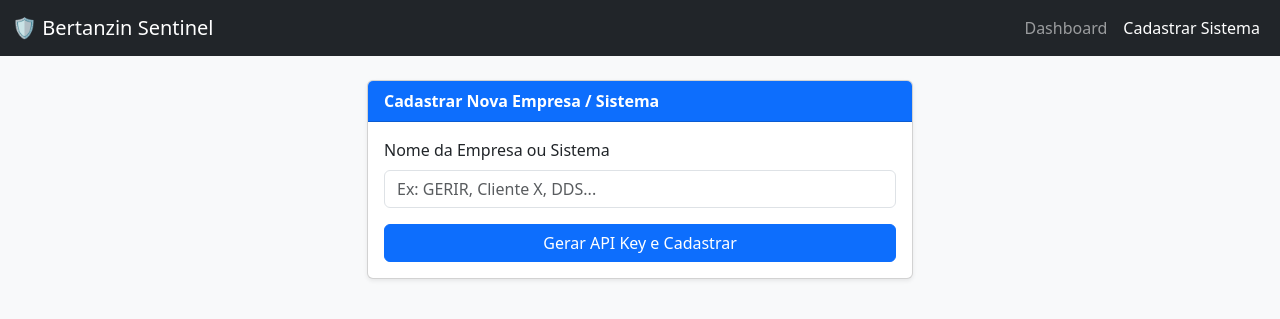
After one commit to pedrobertanzin-design/bertanzin-sentinel, a PHP site: page /bertanzin-sentinel/novo_sistema.php in a window 1280 px wide. The commit adds this page. Shown: the top 319 px of the page. Run offline with PHP 8.4, Linux system fonts and the light colour scheme; some libraries are stand-ins or nearby versions.

Commit message:
feat: adiciona tela de cadastro de sistemas e geracao de api keys

```diff
--- a/index.php
+++ b/index.php
@@ -55,7 +55,11 @@ $metricas = $stmtMetricas->fetchAll(PDO::FETCH_ASSOC);
 
 <nav class="navbar navbar-expand-lg navbar-dark bg-dark mb-4">
     <div class="container-fluid">
-        <a class="navbar-brand" href="#">🛡️ Bertanzin Sentinel</a>
+        <a class="navbar-brand" href="index.php">🛡️ Bertanzin Sentinel</a>
+        <div class="navbar-nav">
+            <a class="nav-link active" href="index.php">Dashboard</a>
+            <a class="nav-link" href="novo_sistema.php">Cadastrar Sistema</a>
+        </div>
     </div>
 </nav>
 
--- /dev/null
+++ b/novo_sistema.php
@@ -0,0 +1,89 @@
+<?php
+$env = parse_ini_file(__DIR__ . '/.env');
+
+try {
+    $pdo = new PDO("mysql:host={$env['DB_HOST']};dbname={$env['DB_NAME']};charset=utf8mb4", $env['DB_USER'], $env['DB_PASS']);
+    $pdo->setAttribute(PDO::ATTR_ERRMODE, PDO::ERRMODE_EXCEPTION);
+} catch (PDOException $e) {
+    die("Erro de conexão: " . $e->getMessage());
+}
+
+$mensagem = '';
+$novaKey = '';
+
+// Processa o formulário quando enviado
+if ($_SERVER['REQUEST_METHOD'] === 'POST' && isset($_POST['nome'])) {
+    $nome = trim($_POST['nome']);
+
+    if (!empty($nome)) {
+        // Gera uma API Key segura de 32 caracteres com um prefixo personalizado
+        $novaKey = 'brtz_' . bin2hex(random_bytes(16));
+
+        try {
+            $stmt = $pdo->prepare("INSERT INTO sistemas (nome, api_key, ativo) VALUES (?, ?, 1)");
+            $stmt->execute([$nome, $novaKey]);
+            $mensagem = "Sistema/Empresa cadastrado com sucesso!";
+        } catch (PDOException $e) {
+            $mensagem = "Erro ao cadastrar. Tente outro nome.";
+        }
+    }
+}
+?>
+<!DOCTYPE html>
+<html lang="pt-BR">
+<head>
+    <meta charset="UTF-8">
+    <meta name="viewport" content="width=device-width, initial-scale=1.0">
+    <title>Novo Sistema - Bertanzin Sentinel</title>
+    <link href="https://cdn.jsdelivr.net/npm/bootstrap@5.3.0/dist/css/bootstrap.min.css" rel="stylesheet">
+</head>
+<body class="bg-light">
+
+<nav class="navbar navbar-expand-lg navbar-dark bg-dark mb-4">
+    <div class="container-fluid">
+        <a class="navbar-brand" href="index.php">🛡️ Bertanzin Sentinel</a>
+        <div class="navbar-nav">
+            <a class="nav-link" href="index.php">Dashboard</a>
+            <a class="nav-link active" href="novo_sistema.php">Cadastrar Sistema</a>
+        </div>
+    </div>
+</nav>
+
+<div class="container">
+    <div class="row justify-content-center">
+        <div class="col-md-6">
+            <div class="card shadow-sm">
+                <div class="card-header bg-primary text-white fw-bold">
+                    Cadastrar Nova Empresa / Sistema
+                </div>
+                <div class="card-body">
+
+                    <?php if ($mensagem && $novaKey): ?>
+                        <div class="alert alert-success">
+                            <?= $mensagem ?><br><br>
+                            <strong>Copie a API Key gerada:</strong><br>
+                            <div class="input-group mt-2">
+                                <input type="text" class="form-control bg-white" value="<?= $novaKey ?>" readonly id="apiKeyInput">
+                                <button class="btn btn-outline-secondary" type="button" onclick="navigator.clipboard.writeText(document.getElementById('apiKeyInput').value); alert('Copiado!')">Copiar</button>
+                            </div>
+                            <small class="text-danger mt-2 d-block">Guarde esta chave. Você precisará dela para configurar o SDK no sistema cliente.</small>
+                        </div>
+                    <?php elseif ($mensagem): ?>
+                        <div class="alert alert-warning"><?= $mensagem ?></div>
+                    <?php endif; ?>
+
+                    <form method="POST" action="">
+                        <div class="mb-3">
+                            <label for="nome" class="form-label">Nome da Empresa ou Sistema</label>
+                            <input type="text" class="form-control" id="nome" name="nome" placeholder="Ex: GERIR, Cliente X, DDS..." required>
+                        </div>
+                        <button type="submit" class="btn btn-primary w-100">Gerar API Key e Cadastrar</button>
+                    </form>
+                </div>
+            </div>
+        </div>
+    </div>
+</div>
+
+</body>
+</html>
```
